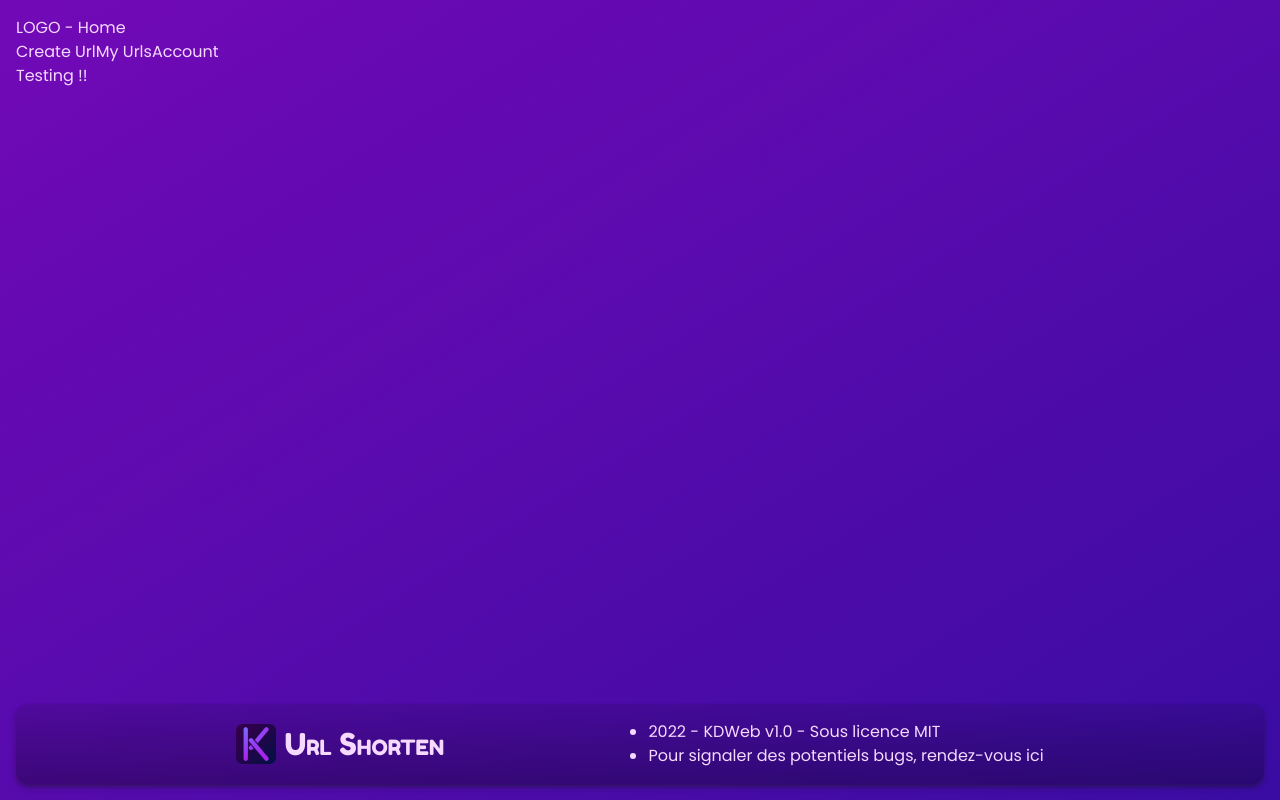
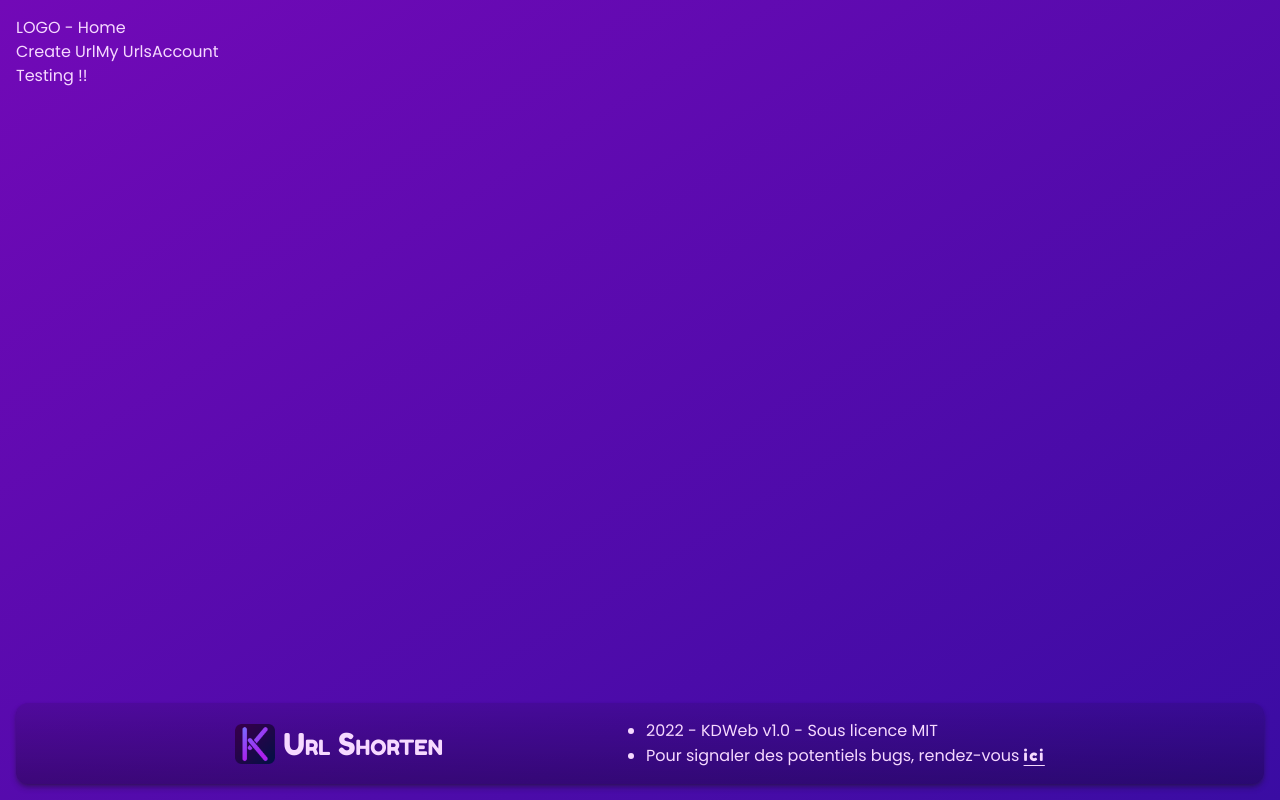
Before and after one commit to KevinDurand974/shorter_url_app, a Next.js app in the folder apps/client/: page / in a window 1280 px wide. Built offline with nearby package versions, Linux system fonts and the light colour scheme.

Commit message:
Update Footer

```diff
--- a/apps/client/src/components/Footer.tsx
+++ b/apps/client/src/components/Footer.tsx
@@ -1,10 +1,10 @@
 import Image from "next/image";
+import Link from "next/link";
 
 const Footer = () => {
   return (
     <footer className="w-full flex items-center bg-gradient-to-b from-black/10 to-black/30 p-4 flex-shrink-0 rounded-xl shadow-md shadow-t-alt/40 justify-evenly flex-wrap">
       <div className="flex gap-2 items-center">
-        {/* FIX: Image */}
         <div className="relative h-10 w-10">
           <Image src="/icon.png" alt="" layout="fill" />
         </div>
@@ -12,7 +12,7 @@ const Footer = () => {
       </div>
       <ul className="list-disc">
         <li>2022 - KDWeb v1.0 - Sous licence MIT</li>
-        <li>Pour signaler des potentiels bugs, rendez-vous ici</li>
+        <li>Pour signaler des potentiels bugs, rendez-vous <Link href="/"><a className="underline tracking-widest font-fredoka underline-offset-4">ici</a></Link></li>
       </ul>
     </footer>
   );
```
